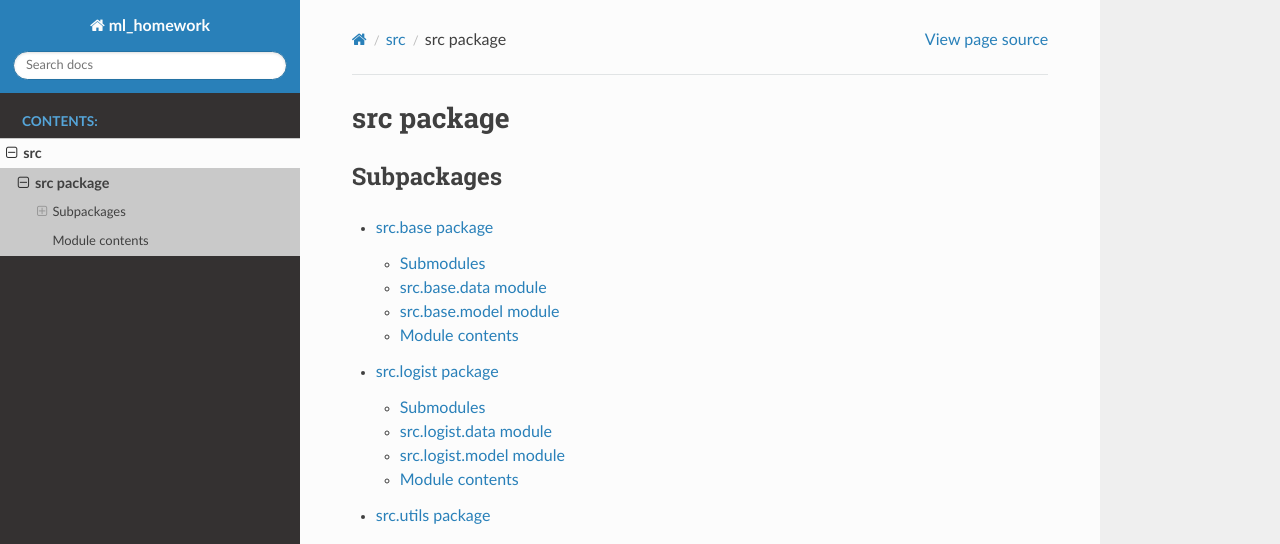
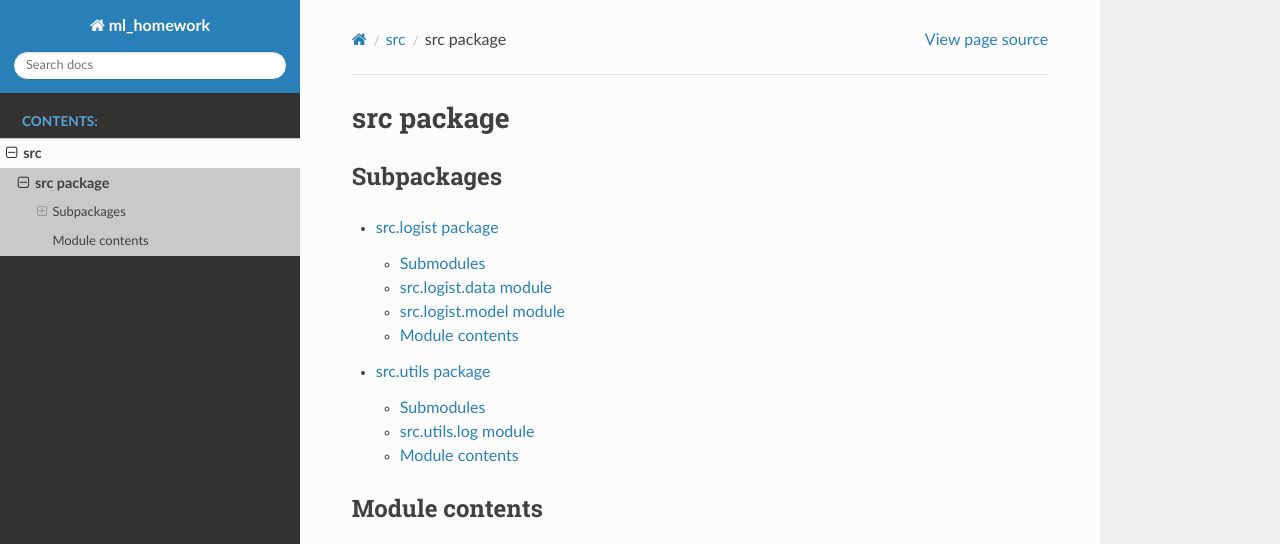
Before and after one commit to WhiteCrowZero/ml_homework, a Sphinx documentation site: the page built from docs/source/src.rst, in a window 1280 px wide and 981 px high, cut to the strip 0-544 px from the top of the window. Built offline with Sphinx 7.4.7 and the Read the Docs theme 3.1.0, drawn with Linux system fonts in a browser that asks for light colours.

Commit message:
update: update docs

```diff
--- a/docs/source/src.base.rst
+++ /dev/null
@@ -1,29 +0,0 @@
-src.base package
-================
-
-Submodules
-----------
-
-src.base.data module
---------------------
-
-.. automodule:: src.base.data
-   :members:
-   :undoc-members:
-   :show-inheritance:
-
-src.base.model module
----------------------
-
-.. automodule:: src.base.model
-   :members:
-   :undoc-members:
-   :show-inheritance:
-
-Module contents
----------------
-
-.. automodule:: src.base
-   :members:
-   :undoc-members:
-   :show-inheritance:
--- a/docs/source/src.rst
+++ b/docs/source/src.rst
@@ -7,7 +7,6 @@
 .. toctree::
    :maxdepth: 4
 
-   src.base
    src.logist
    src.utils
 
```
Also changed, not shown: 18 other files.
